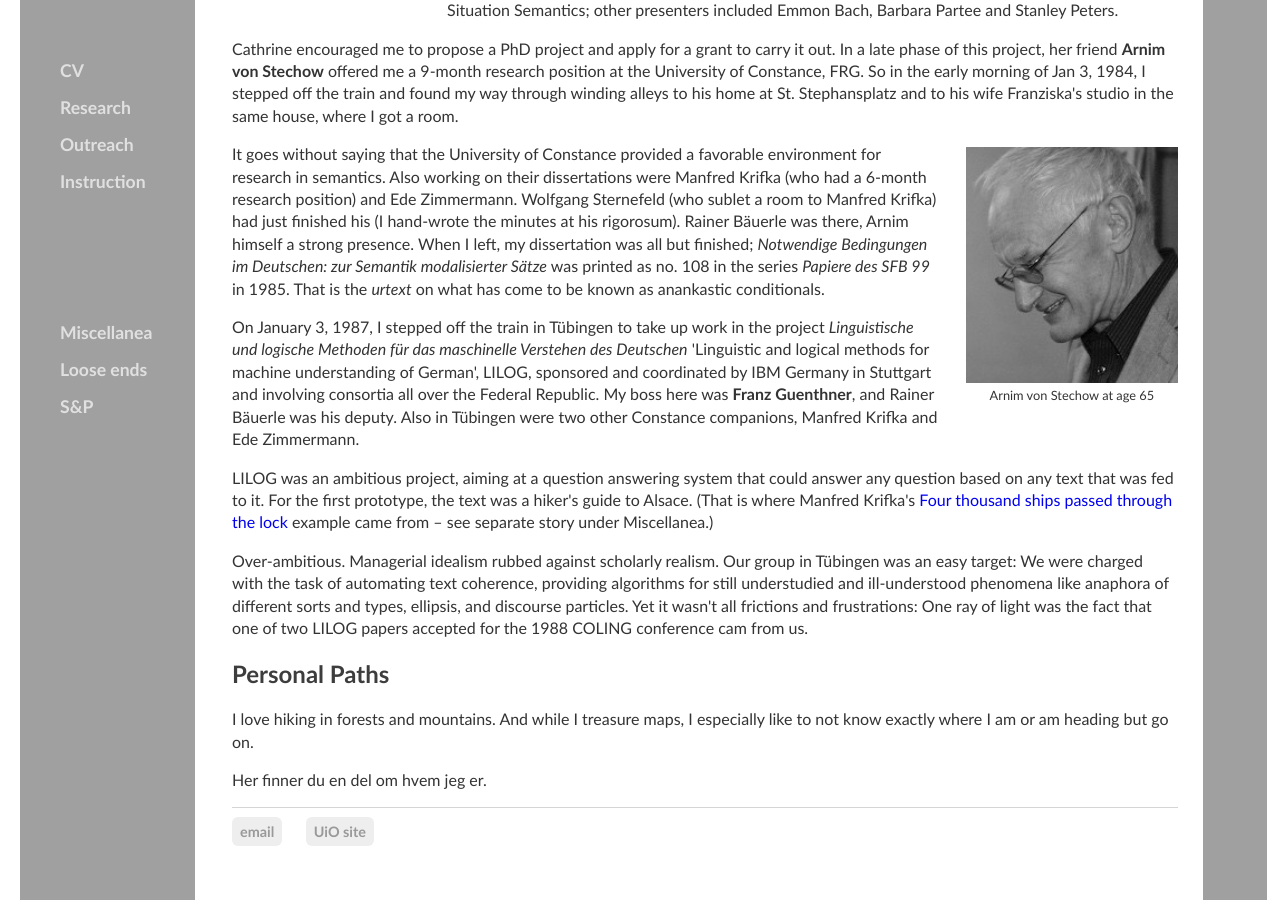
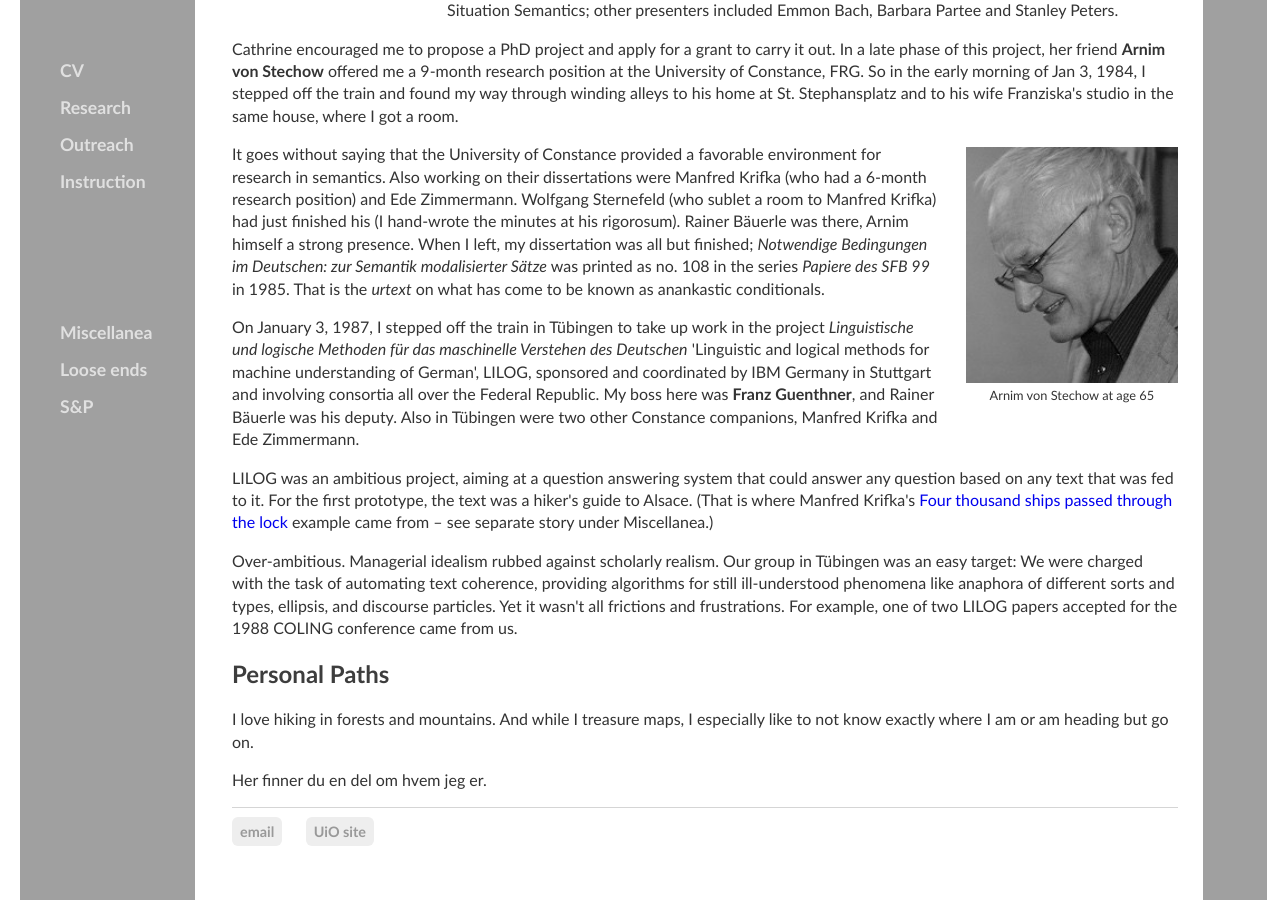
Before and after one commit to kjelljs/kjelljs.github.io, a Jekyll site: the page built from about/index.html, in a window 1280 px wide and 900 px high, scrolled down 1020 px. Built offline with Jekyll 4.4.1, drawn with Linux system fonts in a browser that asks for light colours.

Commit message:
Update index.html

```diff
--- a/about/index.html
+++ b/about/index.html
@@ -30,7 +30,7 @@
 	<p>It goes without saying that the University of Constance provided a favorable environment for research in semantics. Also working on their dissertations were Manfred Krifka (who had a 6-month research position) and Ede Zimmermann. Wolfgang Sternefeld (who sublet a room to Manfred Krifka) had just finished his (I hand-wrote the minutes at his rigorosum). Rainer Bäuerle was there, Arnim himself a strong presence. When I left, my dissertation was all but finished; <i>Notwendige Bedingungen im Deutschen: zur Semantik modalisierter Sätze</i> was printed as no. 108 in the series <i>Papiere des SFB 99</i> in 1985. That is the <i>urtext</i> on what has come to be known as anankastic conditionals.</p>
 <p>On January 3, 1987, I stepped off the train in Tübingen to take up work in the project <i>Linguistische und logische Methoden für das maschinelle Verstehen des Deutschen</i> 'Linguistic and logical methods for machine understanding of German', LILOG, sponsored and coordinated by IBM Germany in Stuttgart and involving consortia all over the Federal Republic. My boss here was <b>Franz Guenthner</b>, and Rainer Bäuerle was his deputy. Also in Tübingen were two other Constance companions, Manfred Krifka and Ede Zimmermann.</p>
 <p>LILOG was an ambitious project, aiming at a question answering system that could answer any question based on any text that was fed to it. For the first prototype, the text was a hiker's guide to Alsace. (That is where Manfred Krifka's <a href="https://doi.org/10.1007/BF00627291">Four thousand ships passed through the lock<a> example came from &ndash; see separate story under Miscellanea.)</p>
-	<p>Over-ambitious. Managerial idealism rubbed against scholarly realism. Our group in Tübingen was an easy target: We were charged with the task of automating text coherence, providing algorithms for still understudied and ill-understood phenomena like anaphora of different sorts and types, ellipsis, and discourse particles. Yet it wasn't all frictions and frustrations: One ray of light was the fact that one of two LILOG papers accepted for the 1988 COLING conference cam from us.</p>
+	<p>Over-ambitious. Managerial idealism rubbed against scholarly realism. Our group in Tübingen was an easy target: We were charged with the task of automating text coherence, providing algorithms for still ill-understood phenomena like anaphora of different sorts and types, ellipsis, and discourse particles. Yet it wasn't all frictions and frustrations. For example, one of two LILOG papers accepted for the 1988 COLING conference came from us.</p>
 	<h2 id="priv">Personal Paths</h2>
 	<p>I love hiking in forests and mountains. And while I treasure maps, I especially like to not know exactly where I am or am heading but go on.</p>
 	<p>Her finner du en del om hvem jeg er.</p>
```
